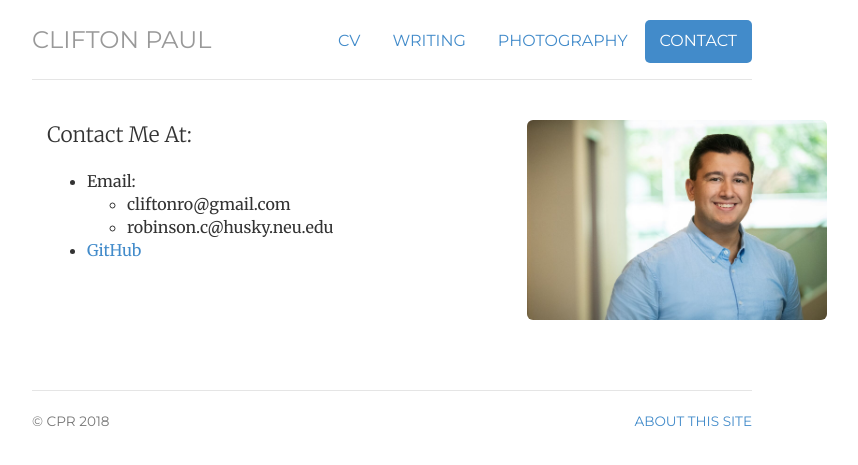
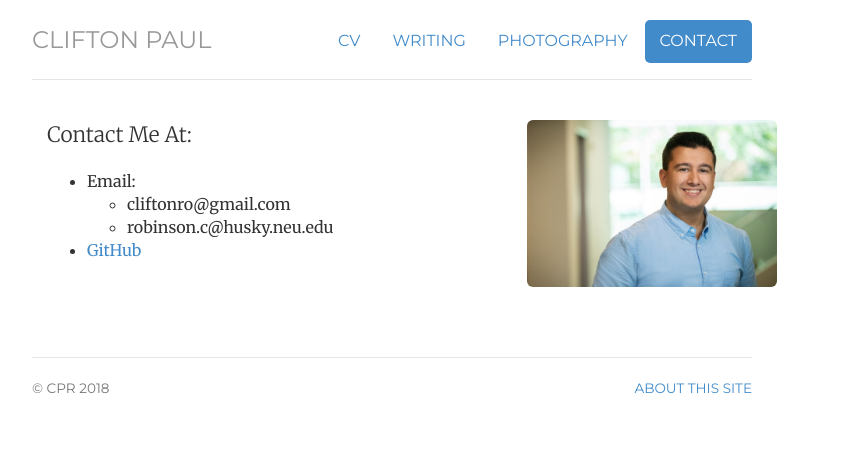
Before and after one commit to cprobinson81/cprobinson81.github.io, a Jekyll site: the page built from contact/index.html, in a window 1280 px wide. Shown: the top 465 px of the page, without its empty margins (248-1106 px from the left). Built offline with Jekyll 4.4.1, drawn with Linux system fonts in a browser that asks for light colours.

Commit message:
Update index.html

```diff
--- a/contact/index.html
+++ b/contact/index.html
@@ -24,7 +24,7 @@ contact: active
 	</div>
 
 	<div class="col-sm-4">
-        <img  class="img-rounded avatar" alt="CPR" src="../img/robinson.JPG" width="300">
+        <img  class="img-rounded avatar" alt="CPR" src="../img/robinson.JPG" width="250">
 	</div>
 
 </div>
```
